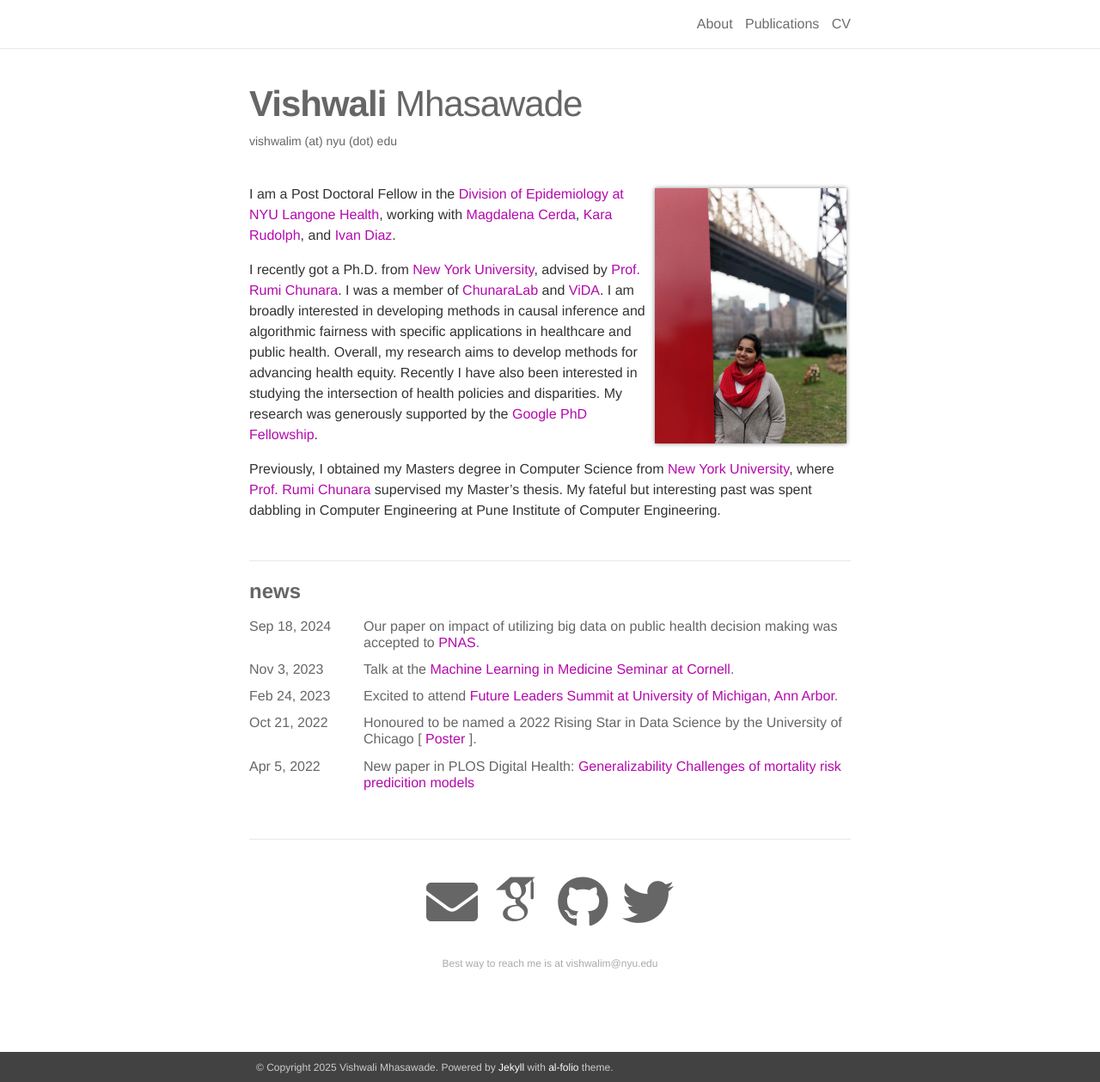
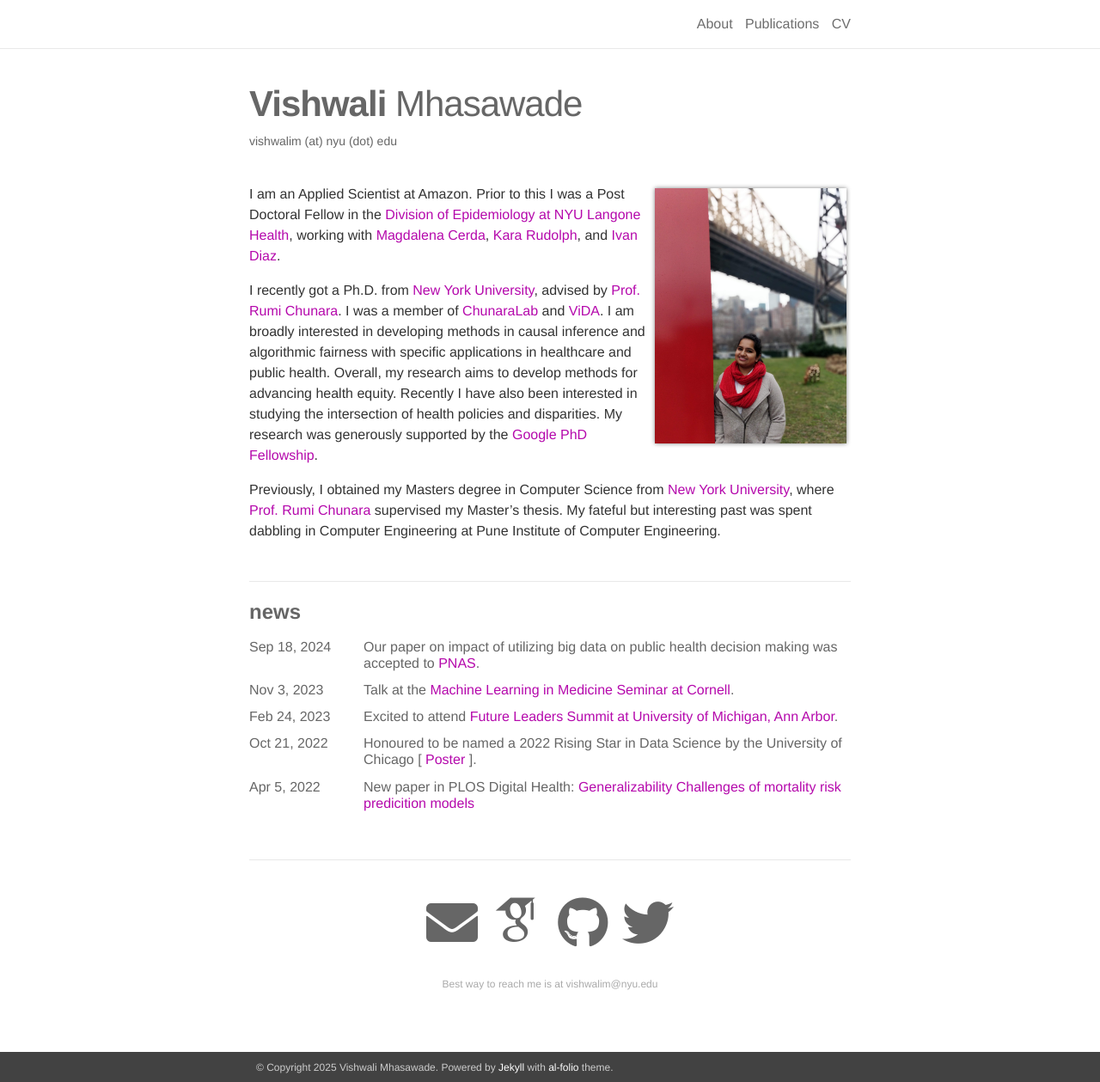
Before and after one commit to vishwali/vishwali.github.io, a Jekyll site: the page built from _pages/about.md, in a window 1280 px wide and 1259 px high. Shown: the whole window at 86% size. Built offline with Jekyll 4.4.1, drawn with Linux system fonts in a browser that asks for light colours; nearby versions of some CDN libraries; some web fonts are replaced.

Commit message:
Update about.md

```diff
--- a/_pages/about.md
+++ b/_pages/about.md
@@ -11,7 +11,7 @@ profile:
 news: true
 social: true
 ---
-I am a Post Doctoral Fellow in the [Division of Epidemiology at NYU Langone Health](https://med.nyu.edu/departments-institutes/population-health/divisions-sections-centers/epidemiology/), working with [Magdalena Cerda](https://med.nyu.edu/faculty/magdalena-cerda), [Kara Rudolph](https://kararudolph.github.io/), and [Ivan Diaz](https://www.idiaz.xyz/).
+I am an Applied Scientist at Amazon. Prior to this I was a Post Doctoral Fellow in the [Division of Epidemiology at NYU Langone Health](https://med.nyu.edu/departments-institutes/population-health/divisions-sections-centers/epidemiology/), working with [Magdalena Cerda](https://med.nyu.edu/faculty/magdalena-cerda), [Kara Rudolph](https://kararudolph.github.io/), and [Ivan Diaz](https://www.idiaz.xyz/).
 
 I recently got a Ph.D. from [New York University](https://www.nyu.edu/), advised by [Prof. Rumi Chunara](https://engineering.nyu.edu/faculty/rumi-chunara). I was a member of [ChunaraLab](https://wp.nyu.edu/chunaralab/) and [ViDA](https://vida.engineering.nyu.edu/). I am broadly interested in developing methods in causal inference and algorithmic fairness with specific applications in healthcare and public health. Overall, my research aims to develop methods for advancing health equity. Recently I have also been interested in studying the intersection of health policies and disparities. My research was generously supported by the [Google PhD Fellowship](https://research.google/outreach/phd-fellowship/recipients/).
 
```
